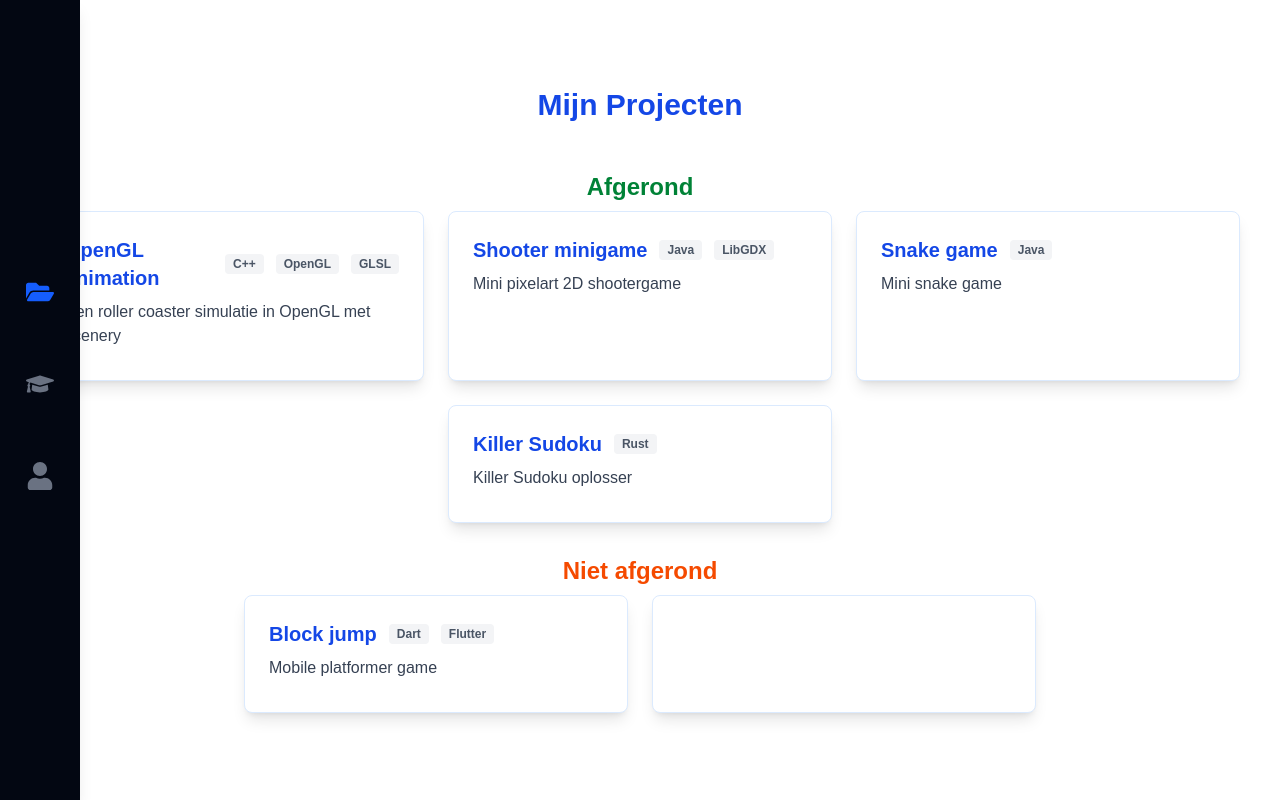
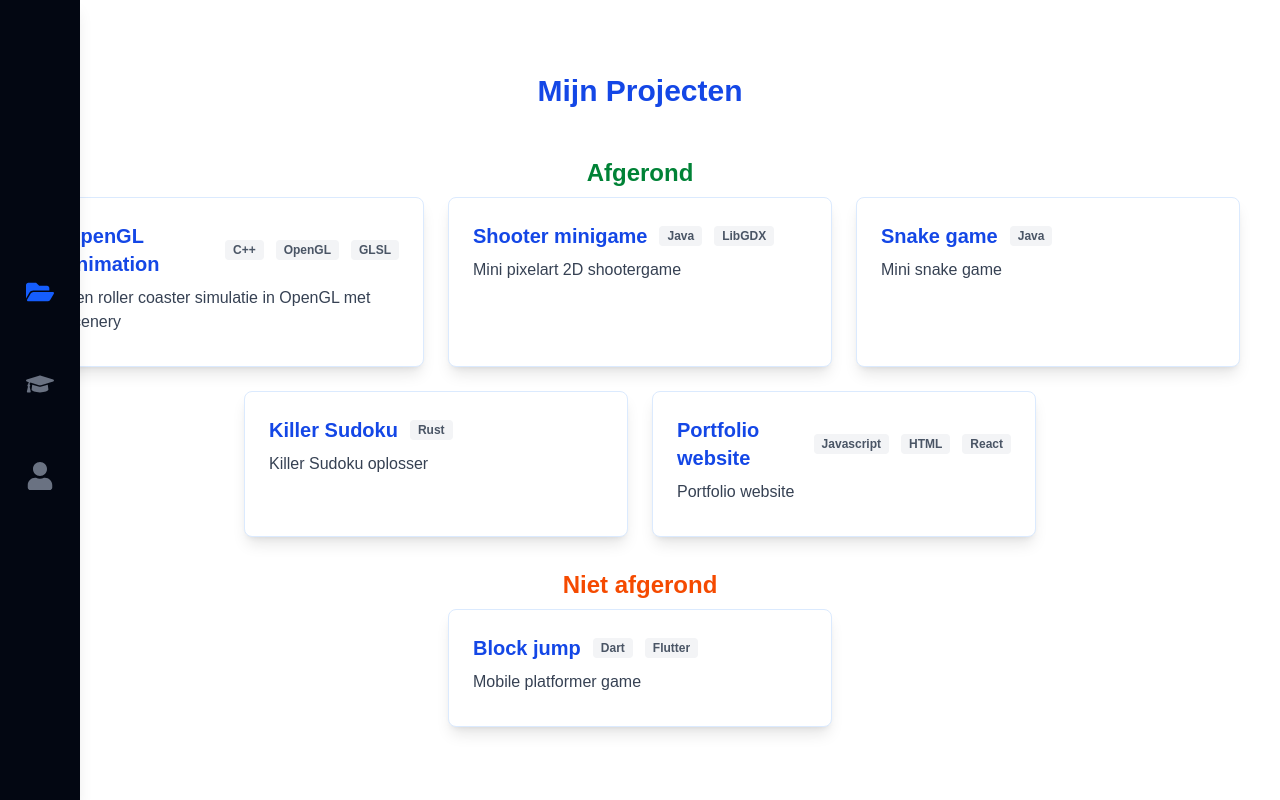
Before and after one commit to MilanM-2262576/mijn-portfolio, a Next.js app: page / in a window 1280 px wide. Built offline with nearby package versions, Linux system fonts and the light colour scheme.

Commit message:
basic pages

```diff
--- a/src/app/page.js
+++ b/src/app/page.js
@@ -135,9 +135,15 @@ function ProjectenPage() {
       finished: true,
     },
     {
-
+      titel: "Portfolio website",
+      tags: ["Javascript", "HTML", "React"],
+      korteBeschrijving: "Portfolio website",
+      beschrijving: `De website waarop je nu zit. Eenvoudige website die een overzicht geeft van al mijn lopende/afgeronde projecten`,
+      bullets: [],
+      github: "https://github.com/MilanM-2262576/mijn-portfolio",
+      youtube: "",
+      finished: true,
     },
-
     // Voeg meer projecten toe...
   ];
 
```
